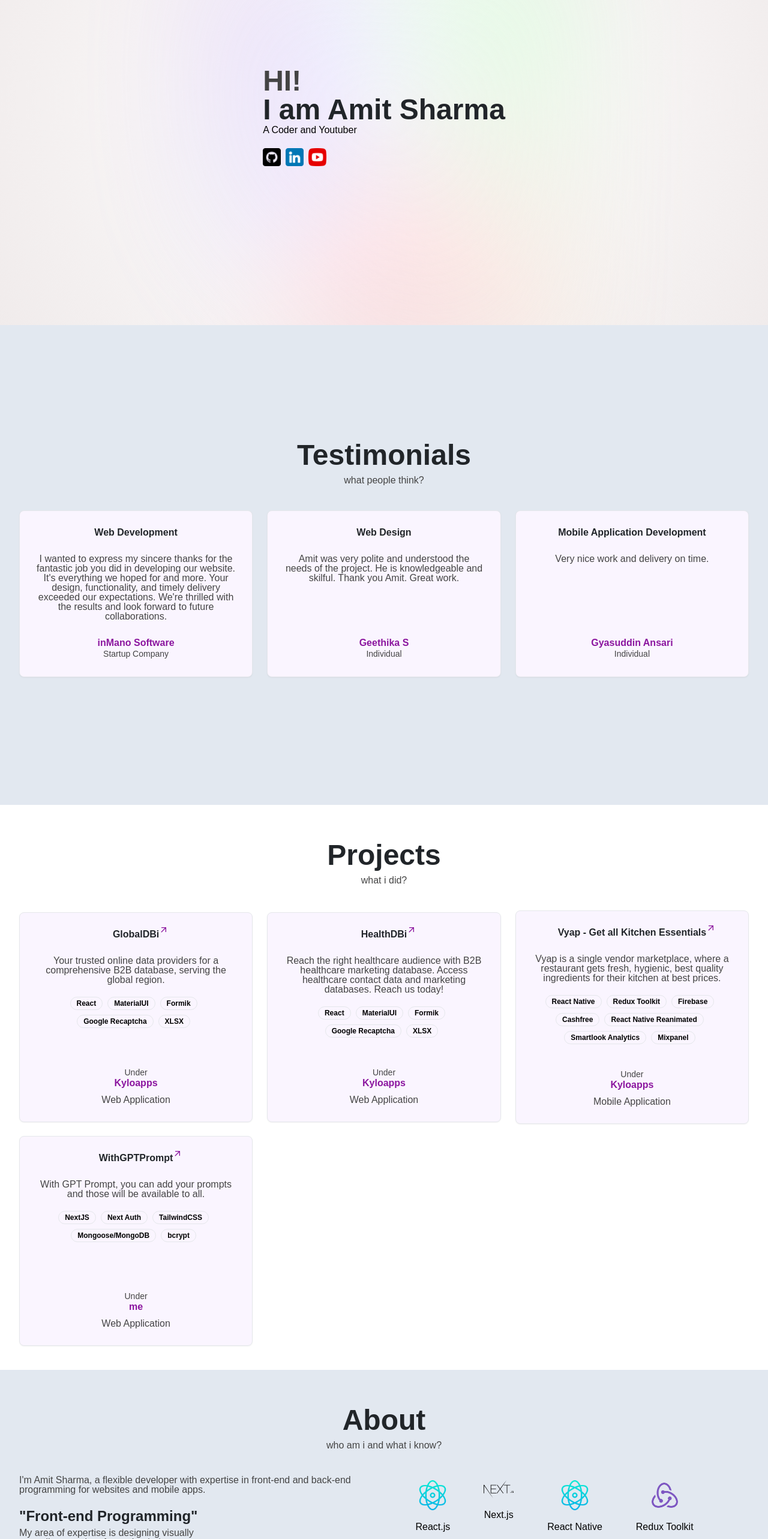
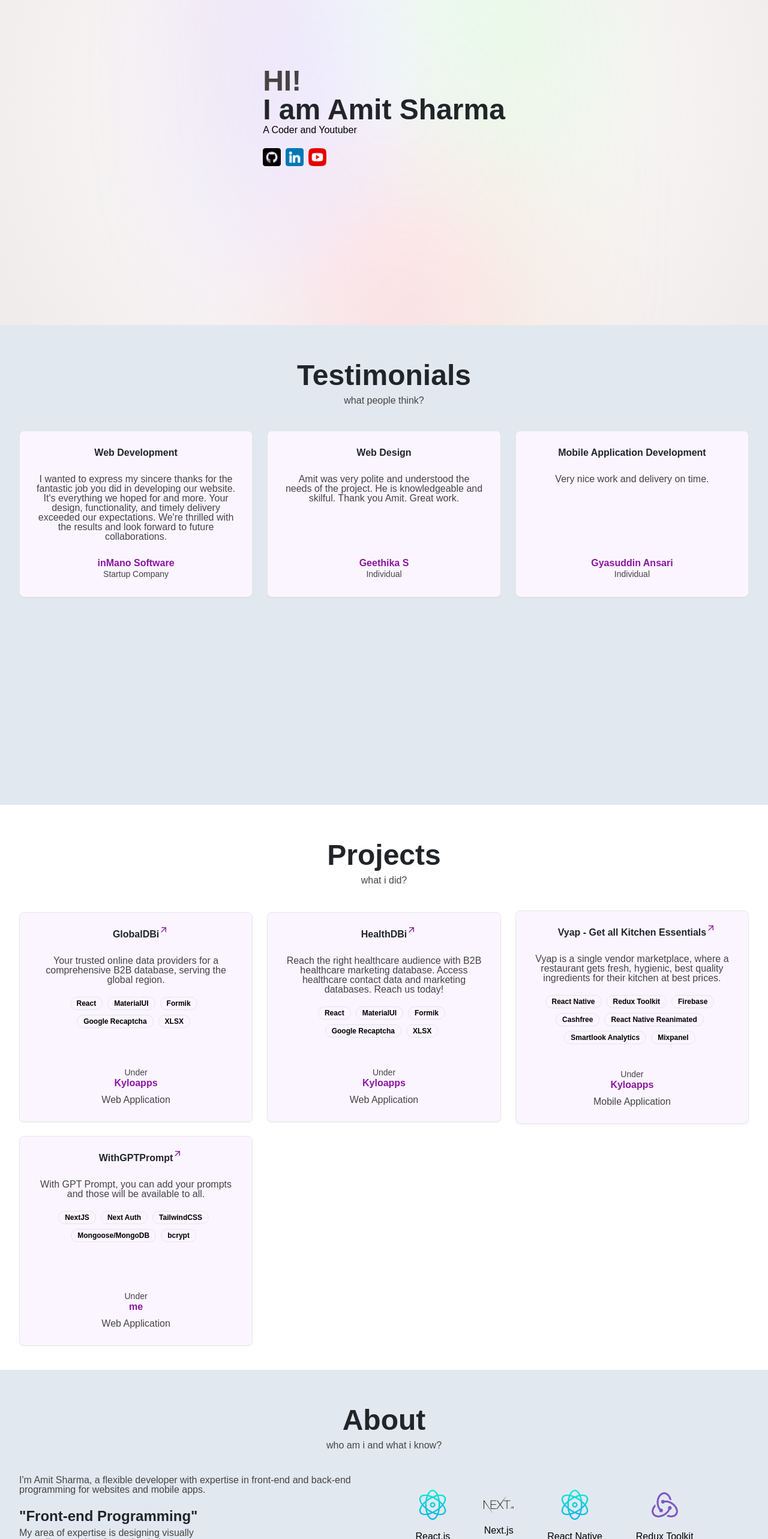
Before and after one commit to iamamitshrma/amit-sharma, a Next.js app: page / in a window 1280 px wide. Shown: the part 234-2800 px from the top of the page at 60% size. Built offline with nearby package versions, Linux system fonts and the light colour scheme; a web font is replaced by a local one.

Commit message:
fix deploy bug

```diff
--- a/src/app/(Home)/About.jsx
+++ b/src/app/(Home)/About.jsx
@@ -27,7 +27,7 @@ export default function About() {
                     {
                         skills.map((skill) => {
                             return (
-                                <div key={skill.id} className="me-10 flex flex-col items-center p-2 mb-5">
+                                <div key={skill.id} className="md:me-10 flex flex-col items-center justify-center p-2 mb-5">
                                     <Image className="mb-5" src={skill.logo} width={50} height={50} alt={skill.alt} />
                                     <span>{skill.name}</span>
                                 </div>
--- a/src/app/(Home)/Testimonial.jsx
+++ b/src/app/(Home)/Testimonial.jsx
@@ -4,8 +4,8 @@ import Link from "next/link"
 
 export default function Testimonial() {
     return (
-        <section className="container py-5 flex flex-col justify-center min-h-[100vh] bg-slate-200">
-            <div className="flex flex-col items-center mb-10">
+        <section className="container py-5 flex flex-col min-h-[100vh] bg-slate-200">
+            <div className="flex flex-col items-center my-10">
                 <h1 className="mb-2 font-bold text-darkGray text-5xl">Testimonials</h1>
                 <p className="text-lightGray font-thin leading-5">what people think?</p>
             </div>
```
